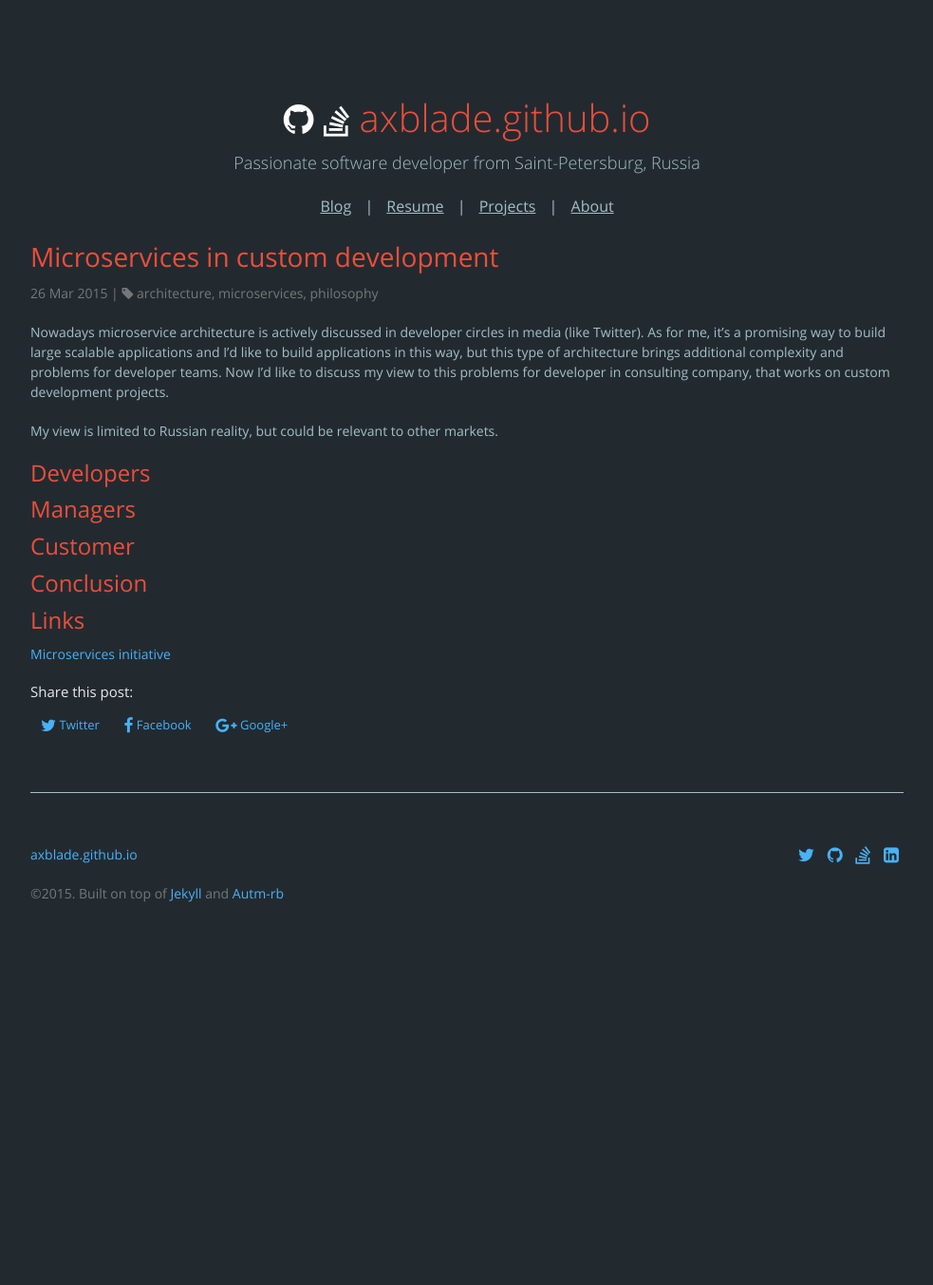
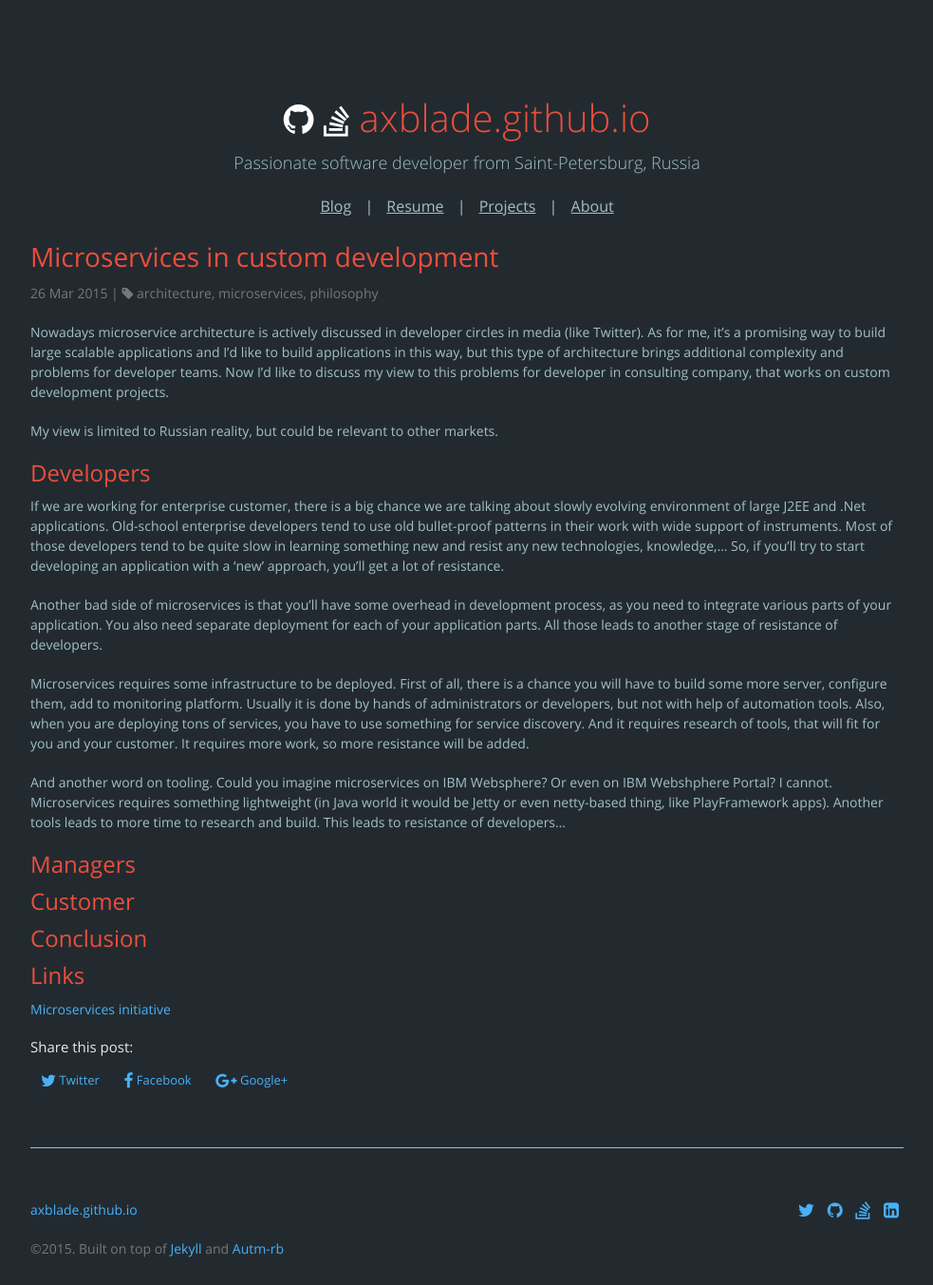
Before and after one commit to eugene-sy/eugene-sy.github.io, a Jekyll site: the page built from _posts/2015-03-26-microservices-in-custom-development.md, in a window 1280 px wide. Shown: the whole page at 95% size, without its empty margins (148-1131 px from the left). Built offline with Jekyll 4.4.1, drawn with Linux system fonts in a browser that asks for light colours; nearby versions of some CDN libraries; before the commit the page ends 979 px from its top, so only the background shows below that.

Commit message:
developers part

```diff
--- a/_posts/2015-03-26-microservices-in-custom-development.md
+++ b/_posts/2015-03-26-microservices-in-custom-development.md
@@ -13,6 +13,20 @@ My view is limited to Russian reality, but could be relevant to other markets.
 
 ## Developers
 
+If we are working for enterprise customer, there is a big chance we are talking about slowly evolving environment of large J2EE and .Net applications.
+Old-school enterprise developers tend to use old bullet-proof patterns in their work with wide support of instruments.
+Most of those developers tend to be quite slow in learning something new and resist any new technologies, knowledge,...
+So, if you'll try to start developing an application with a 'new' approach, you'll get a lot of resistance.
+
+Another bad side of microservices is that you'll have some overhead in development process, as you need to integrate various parts of your application.
+You also need separate deployment for each of your application parts. All those leads to another stage of resistance of developers.
+
+Microservices requires some infrastructure to be deployed. First of all, there is a chance you will have to build some more server, configure them, add to monitoring platform. Usually it is done by hands of administrators or developers, but not with help of automation tools.
+Also, when you are deploying tons of services, you have to use something for service discovery. And it requires research of tools, that will fit for you and your customer. It requires more work, so more resistance will be added.
+
+And another word on tooling. Could you imagine microservices on IBM Websphere? Or even on IBM Webshphere Portal? I cannot.
+Microservices requires something lightweight (in Java world it would be Jetty or even netty-based thing, like PlayFramework apps). Another tools leads to more time to research and build. This leads to resistance of developers...
+
 ## Managers
 
 ## Customer
```
